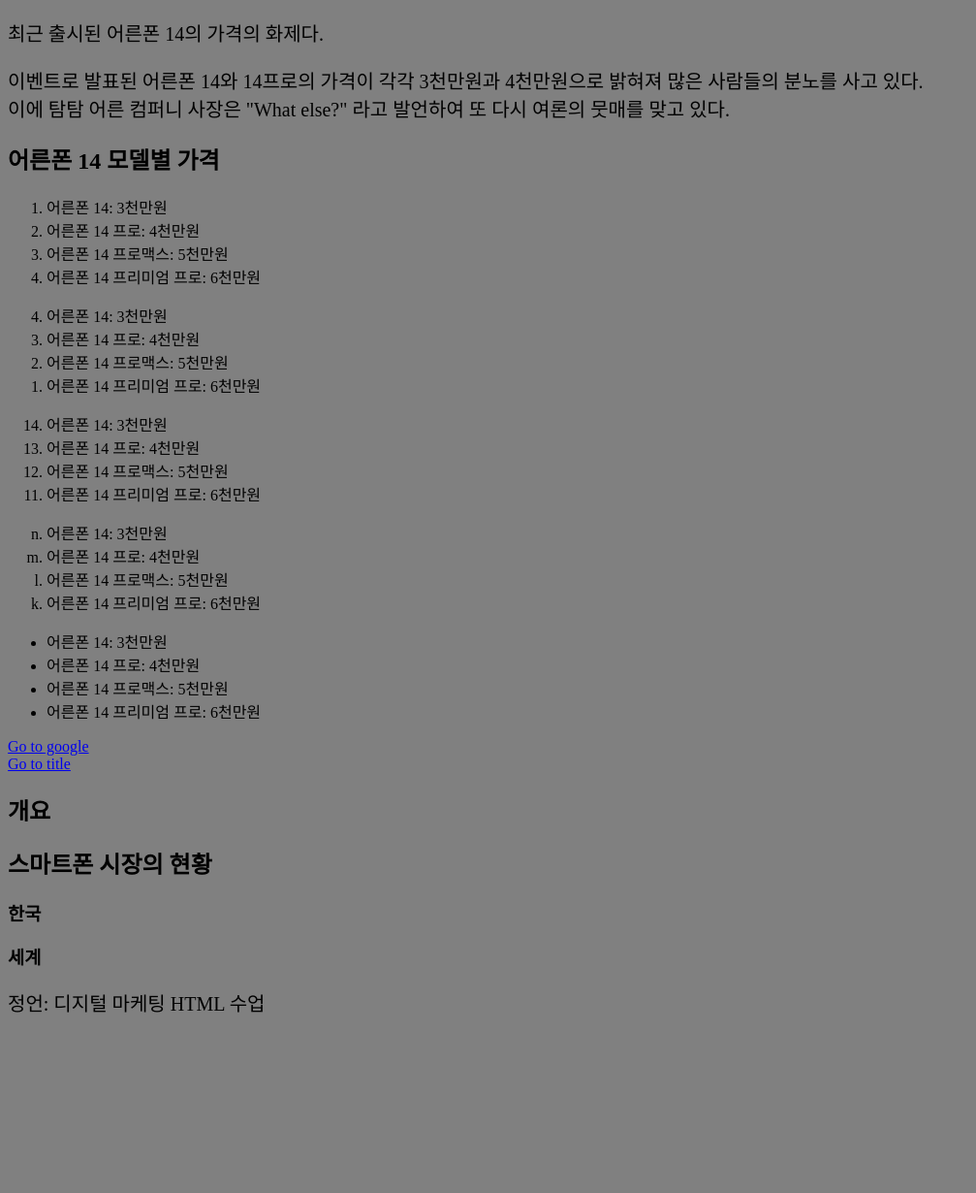
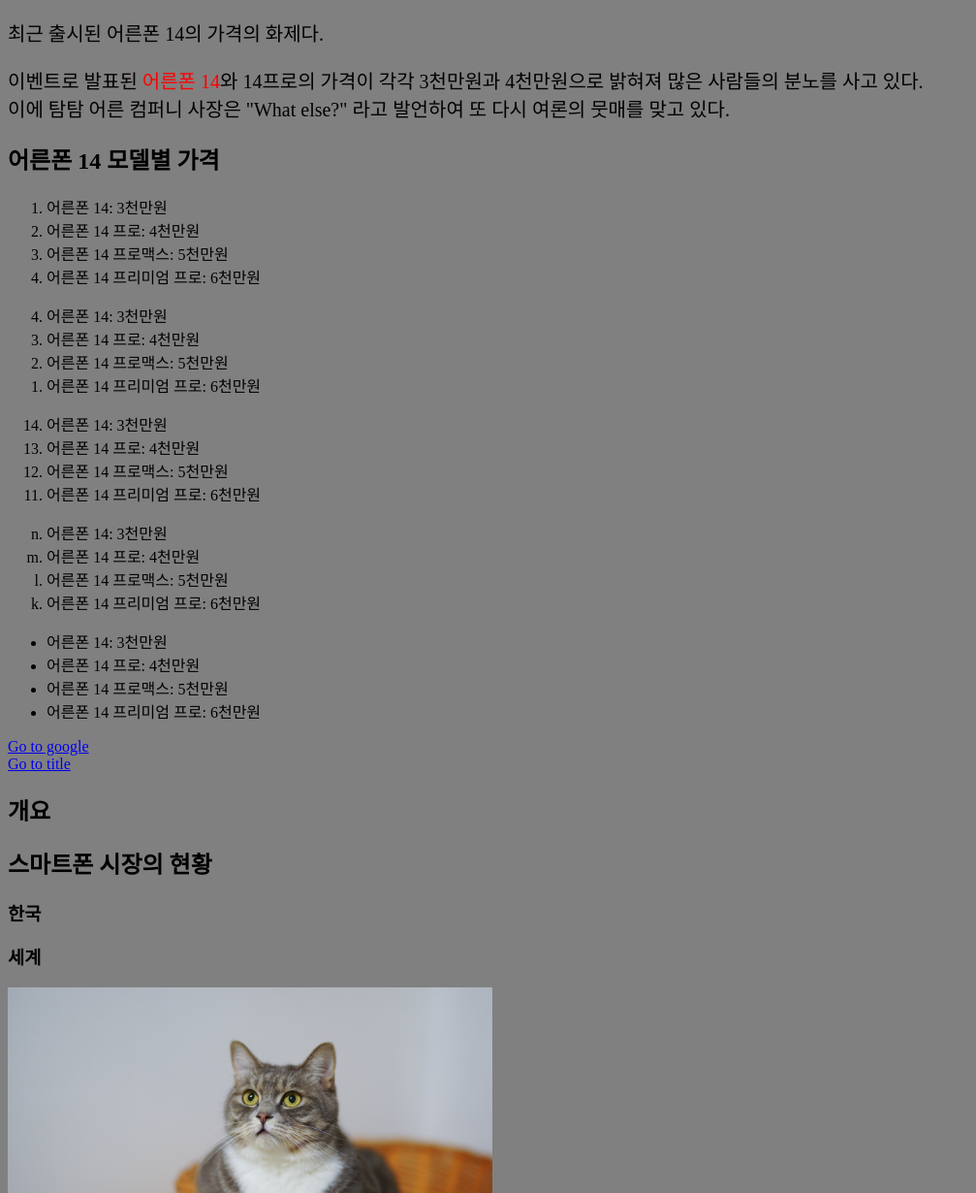
Before and after one commit to eon0574/web-dev-leb, a plain HTML site: page index.html in a window 1280 px wide. Shown: the part 70-1300 px from the top of the page at 97% size, without its empty margins (0-1007 px from the left). Before the commit the page ends 1138 px from the top, so only its background shows below. Drawn offline with Linux system fonts and the light colour scheme.

Commit message:
HTMl prat 5

```diff
--- a/index.html
+++ b/index.html
@@ -31,13 +31,14 @@
 
   </head>
   <body>
-
-<h1 id="main tilttle">&#60어른폰 14 출시가격 적절한가?&#62</h1>
+    <!--div는 tag 묶고 span text 묶는다 -->
+   <div class="div-article" id="main-article">
+    <h1 id="main tilttle">&#60어른폰 14 출시가격 적절한가?&#62</h1>
     <p>최근 출시된 어른폰 14의 가격의 화제다.</p>
 
-    <p>이벤트로 발표된 어른폰 14와 14프로의 가격이 각각 3천만원과 4천만원으로 밝혀져 많은 사람들의 분노를 사고 있다. <br/>이에 탐탐 어른 컴퍼니 사장은 "What else?" 라고 발언하여 또 다시 여론의 뭇매를 맞고 있다.</p>
+    <p>이벤트로 발표된 <span style="color:red;">어른폰 14</span>와 14프로의 가격이 각각 3천만원과 4천만원으로 밝혀져 많은 사람들의 분노를 사고 있다. <br/>이에 탐탐 어른 컴퍼니 사장은 "What else?" 라고 발언하여 또 다시 여론의 뭇매를 맞고 있다.</p>
 
-<h2>어른폰 14 모델별 가격</h2>
+    <h2>어른폰 14 모델별 가격</h2>
 
     <ol>
       <li>어른폰 14: 3천만원</li>
@@ -53,14 +54,14 @@
       <li>어른폰 14 프리미엄 프로: 6천만원</li>
     </ol>
 
-   <ol start="14" reversed>
+    <ol start="14" reversed>
       <li>어른폰 14: 3천만원</li>
       <li>어른폰 14 프로: 4천만원</li>
       <li>어른폰 14 프로맥스: 5천만원</li>
       <li>어른폰 14 프리미엄 프로: 6천만원</li>
     </ol>
 
-     <ol start="14" type="a"reversed>
+    <ol start="14" type="a"reversed>
        <!-- 사용할 수 있는 type 성질: a A i I -->
       <li>어른폰 14: 3천만원</li>
       <li>어른폰 14 프로: 4천만원</li>
@@ -68,12 +69,13 @@
       <li>어른폰 14 프리미엄 프로: 6천만원</li>
     </ol>
 
-  <ul>
+    <ul>
       <li>어른폰 14: 3천만원</li>
       <li>어른폰 14 프로: 4천만원</li>
       <li>어른폰 14 프로맥스: 5천만원</li>
       <li>어른폰 14 프리미엄 프로: 6천만원</li>
     </ul>
+  </div>
 
     <a href="https://www.google.com/"target="_blank">Go to google</a>
     <br/>
@@ -85,6 +87,17 @@
     <h3>세계</h3>
 
 
+   <!-- <img src="cat.jpg" width="300" alt="cat and cat"> -->
+<!-- 좌우 길이만 맞춰주면 괜찮다 꼭 height는 기입할 필요 없다 -->
+
+    <picture>
+      <source srcset="cat.jpg" width="500" media="(min-width: 500px)">
+      <img src="dog.jpg" width="300" alt="cat or dog">
+    </picture>
+
+
+
+
 
 
     <P>정언: 디지털 마케팅 HTML 수업</P>
```
Also changed, not shown: cat.jpg (added), dog.jpg (added).
